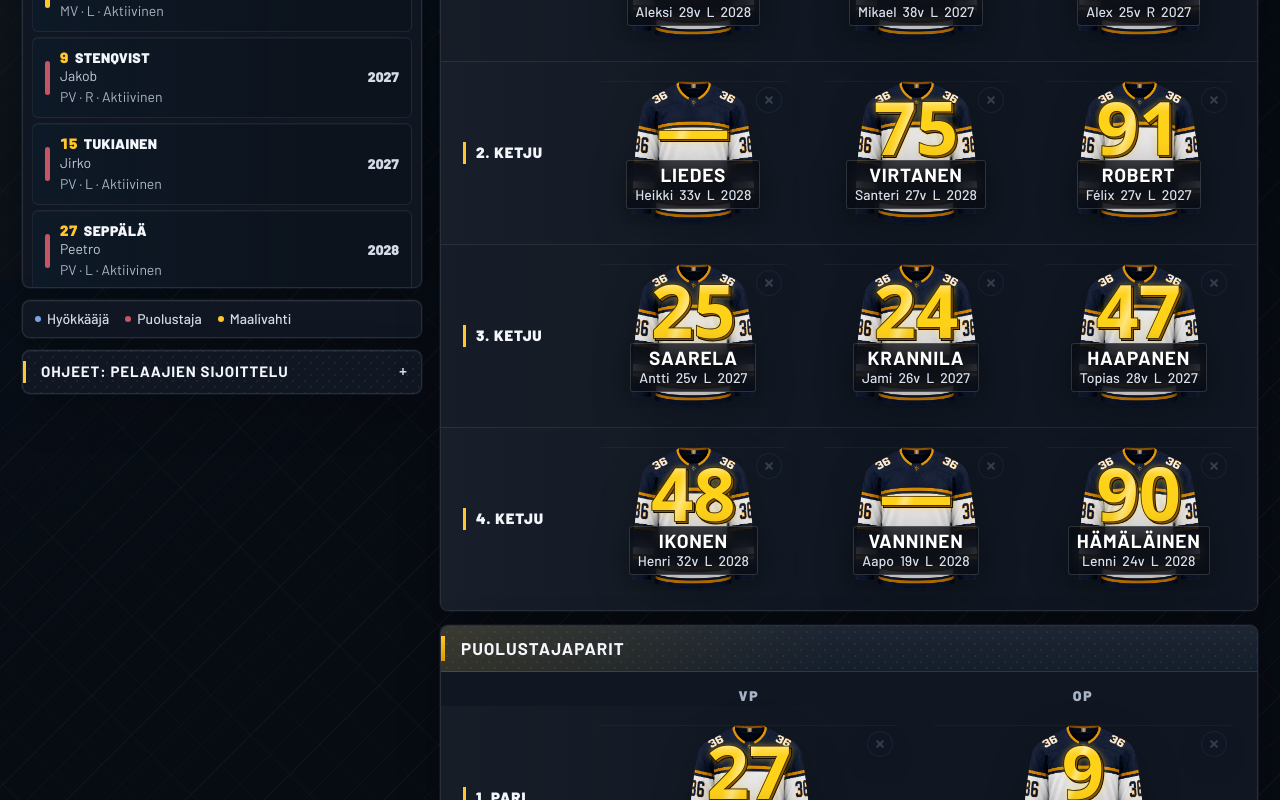
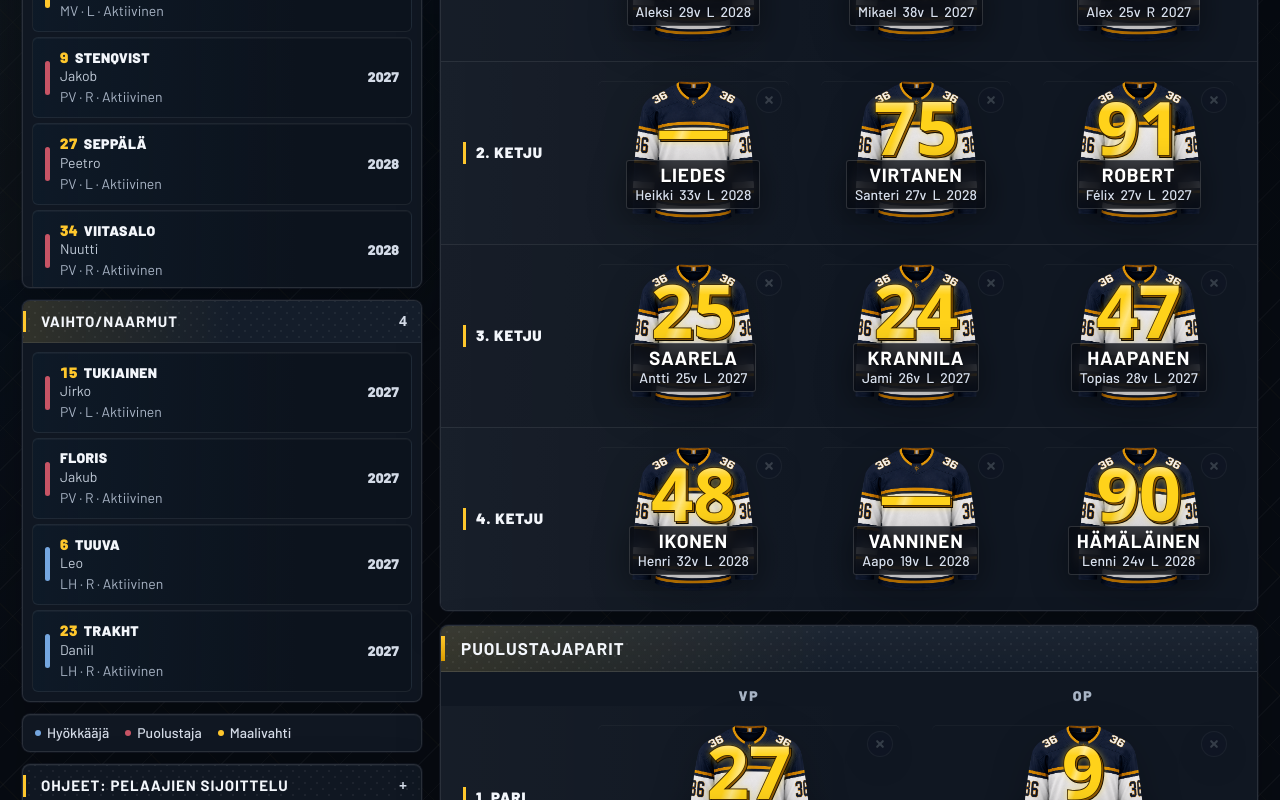
Before and after one commit to Mgrmjp/lukko-lineup, a Svelte app: page / in a window 1280 px wide. Shown: the part 520-1320 px from the top of the page. Built offline with nearby package versions, Linux system fonts and the light colour scheme; a web font is replaced by a local one.

Commit message:
fix: split sidebar into lineup vs extras/scratches sections
- Kokoonpanossa now shows only active lineup players (20)
- New 'Vaihto/Naarmut' section for extras and scratches
- Use getActiveLineupPlayerIds instead of getAssignedPlayerIds for lineup count

```diff
--- a/src/App.svelte
+++ b/src/App.svelte
@@ -14,6 +14,7 @@ import {
   decodeRoster,
   encodeRoster,
   getActiveLineupPlayers,
+  getActiveLineupPlayerIds,
   getAssignedPlayerIds,
   getAvailablePlayers,
   hydrateRoster,
@@ -75,6 +76,7 @@ let viewMode = $state(localStorage.getItem('lukko-view-mode') || 'evenStrength')
 let pickerTarget = $state(null)
 
 const assignedIds = $derived(getAssignedPlayerIds(roster))
+const lineupIds = $derived(getActiveLineupPlayerIds(roster))
 const summary = $derived(summarizeRoster(players, roster))
 const availablePlayers = $derived(getAvailablePlayers(players, roster))
 const activeLineupPlayers = $derived(getActiveLineupPlayers(players, roster))
@@ -335,10 +337,10 @@ async function copyShareUrl() {
       <section class="pool-section">
         <div class="pool-section__header">
           <h2>Kokoonpanossa</h2>
-          <span>{assignedIds.size}</span>
+          <span>{lineupIds.size}</span>
         </div>
         <div class="pool-section__cards">
-          {#each players.filter((player) => assignedIds.has(player.id)) as player}
+          {#each players.filter((player) => lineupIds.has(player.id)) as player}
             <RosterPlayerCard
               {player}
               assigned
@@ -351,6 +353,28 @@ async function copyShareUrl() {
           {/each}
         </div>
       </section>
+
+      {#if players.filter((player) => assignedIds.has(player.id) && !lineupIds.has(player.id)).length > 0}
+      <section class="pool-section">
+        <div class="pool-section__header">
+          <h2>Vaihto/Naarmut</h2>
+          <span>{assignedIds.size - lineupIds.size}</span>
+        </div>
+        <div class="pool-section__cards">
+          {#each players.filter((player) => assignedIds.has(player.id) && !lineupIds.has(player.id)) as player}
+            <RosterPlayerCard
+              {player}
+              assigned
+              selected={selectedPlayerId === player.id}
+              onSelect={(playerId) => {
+                selectedPlayerId = selectedPlayerId === playerId ? null : playerId
+                notice = selectedPlayerId ? 'Valitse uusi paikka kokoonpanosta.' : ''
+              }}
+            />
+          {/each}
+        </div>
+      </section>
+      {/if}
 
       <section class="legend-panel" aria-label="Position värit">
         <div class="legend-panel__item">
```
